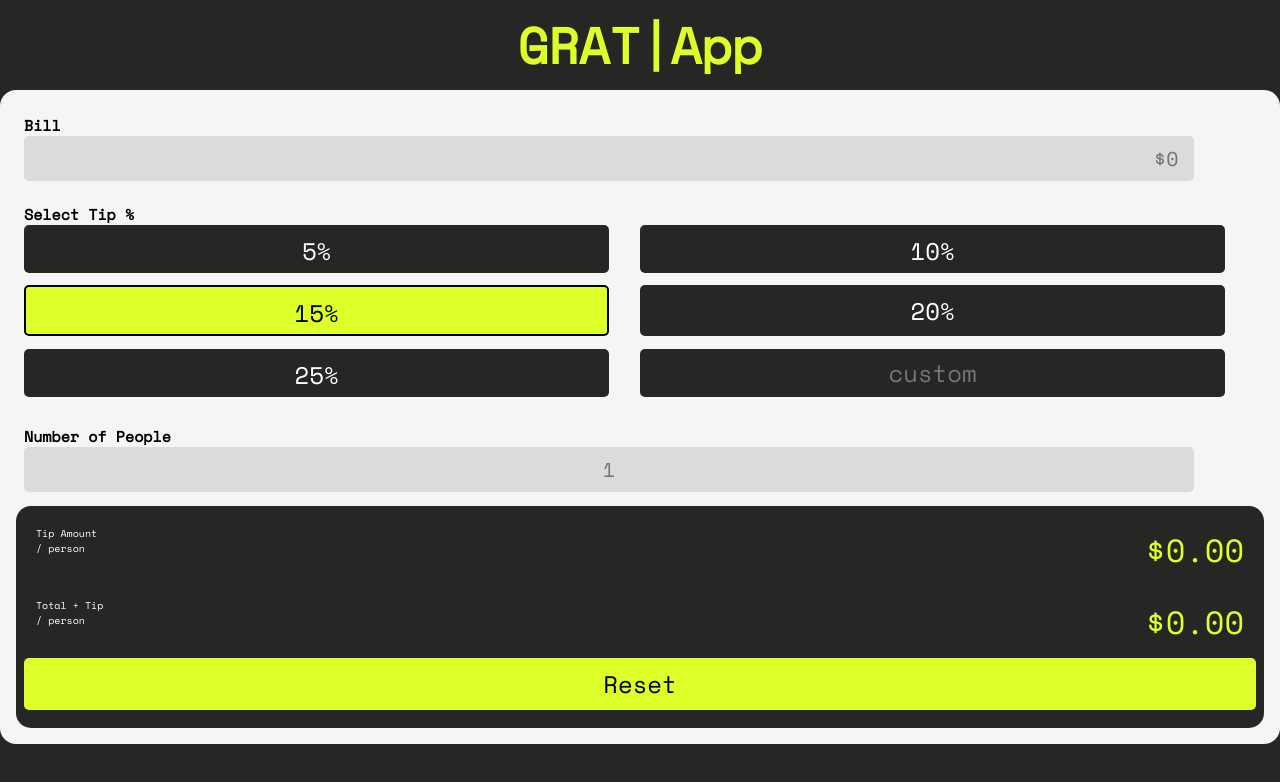
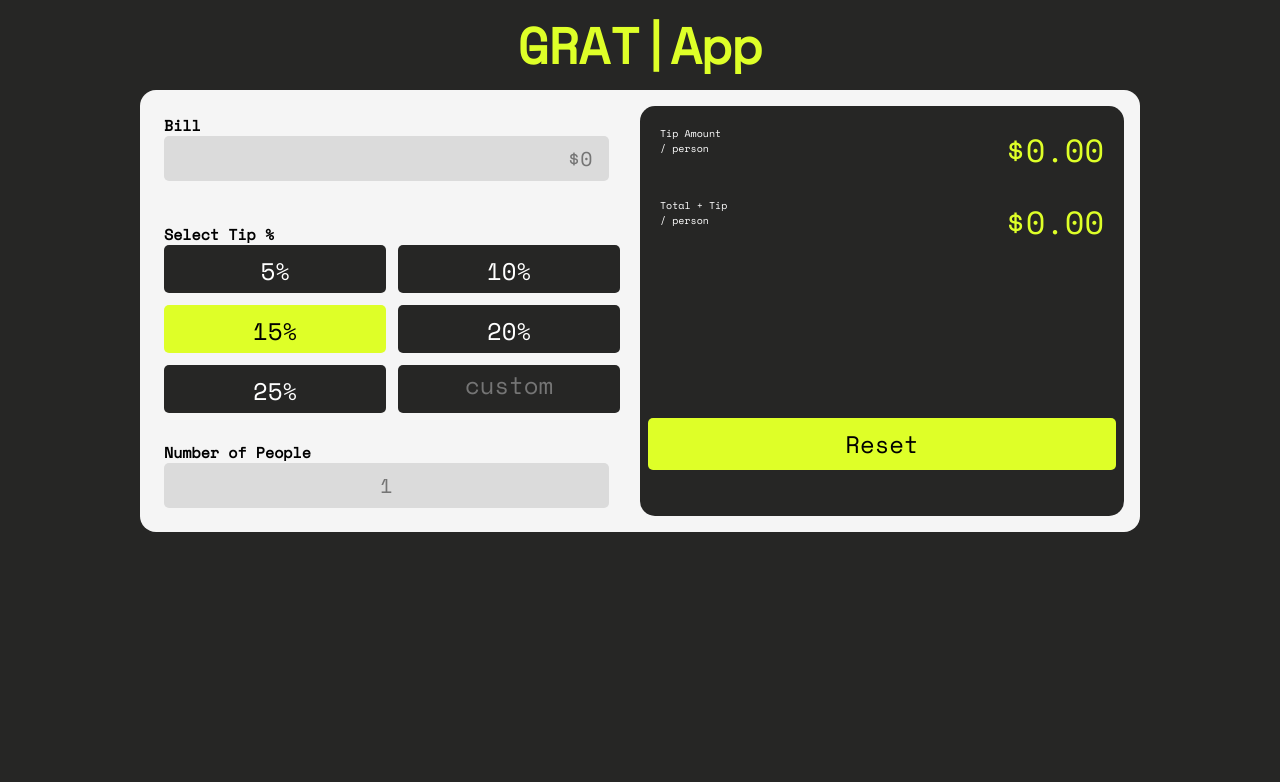
Before and after one commit to darrienjohnson/Gratapp, a plain HTML site: page index.html in a window 1280 px wide. Drawn offline with nearby package versions, Linux system fonts and the light colour scheme.

Commit message:
final changes
-fixed media queries
-fixed shifting in button sizes when hovering
-fixed color change in button hovering

```diff
--- a/styles.css
+++ b/styles.css
@@ -3,6 +3,7 @@
   box-sizing: border-box;
   padding: 0;
 }
+
 
 body {
   background: #262625;
@@ -76,7 +77,6 @@ Tip Selection
 .tip-div-container{
   display: grid;
   grid-template-columns: repeat(2, 1fr);
-  /* gap: 1rem; */
 }
 /*Tip % Buttons*/
 .tip-button{
@@ -87,6 +87,14 @@ Tip Selection
   font-size: 1.5rem;
   border-radius: 5px;
   padding: .5rem 0 1rem;
+  cursor: pointer;
+}
+.tip-button:hover{
+  background-color: #c3df23;
+  position: relative;
+  left: -1px;
+  top: -1px;
+  padding: 0px;
 }
 
 .custom-button{
@@ -96,12 +104,11 @@ Tip Selection
   color: #DEFF28;
   font-size: 1.5rem;
   border-radius: 5px;
-  padding: .5rem 0;
+  padding: .5rem 0 1rem;
 }
 .active-button{
   background-color: #DEFF28;
   color: black;
-  border: solid .125rem black;
 }
 
 
@@ -121,6 +128,9 @@ Number of People
 /*------------------------------------
 Amount for Tip and Tip+Total
 -------------------------------------*/
+#outputSection{
+
+}
 
 .total-container{
   background-color: #262625;
@@ -158,4 +168,41 @@ Amount for Tip and Tip+Total
   font-size: 1.5rem;
   border-radius: 5px;
   padding: .5rem 0;
+  cursor: pointer;
 }
+
+.reset-button:hover{
+  background-color: #c3df23;
+}
+
+/*-----------------Media Queries
+-----------------------------------*/
+
+@media only screen and (min-width: 600px){
+  .main-container {
+    max-width: 1000px;
+    display: grid;
+    grid-template-rows: 1fr 2fr;
+    grid-template-columns: repeat(2, minmax(250px, 1fr));
+    margin: 0 auto;
+  }
+  .bill-container {
+    order: 1;
+  }
+  .tip-container {
+    order: 1;
+  }
+    .tpeople-container {
+    order: 1;
+  }
+    .total-container {
+    order: 3;
+    grid-row-start: 1;
+    grid-row-end: 4;
+    grid-column-end: 3;
+    grid-column-start: 2;
+  }
+  .total-amount{
+    margin-bottom: 10rem;
+  }
+}
```
Also changed, not shown: index.html (+0 -1 lines).
